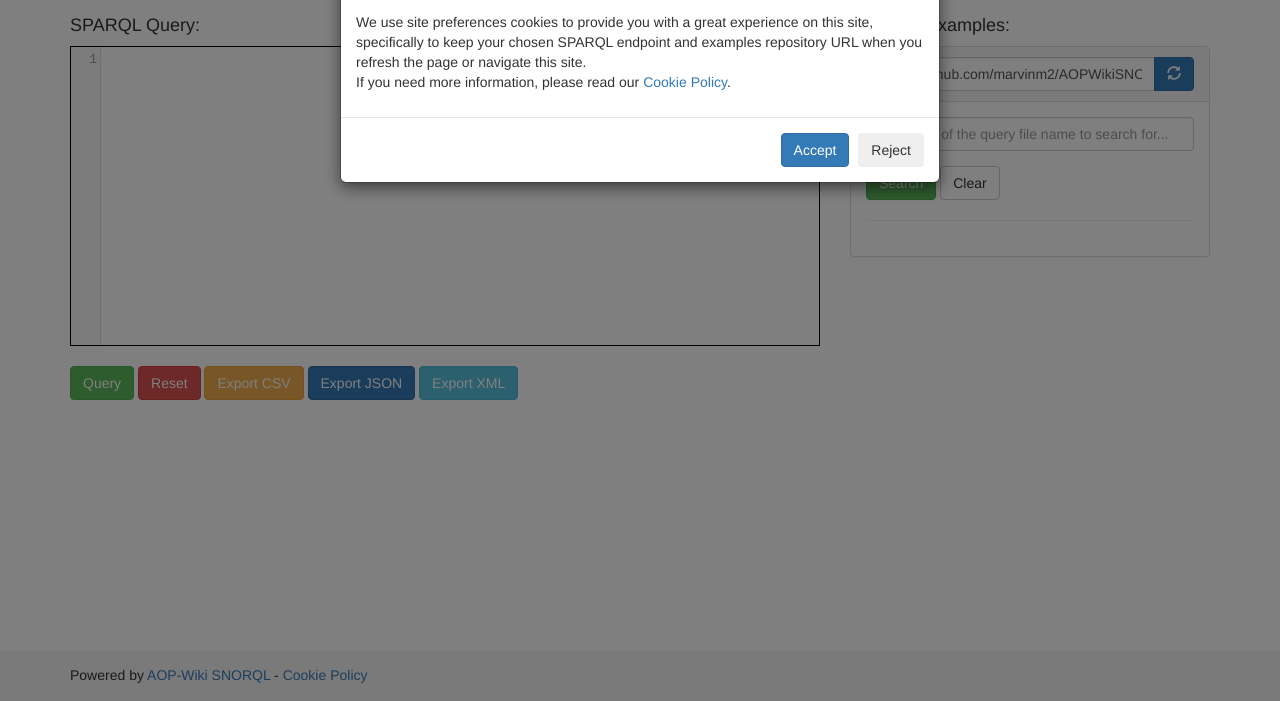
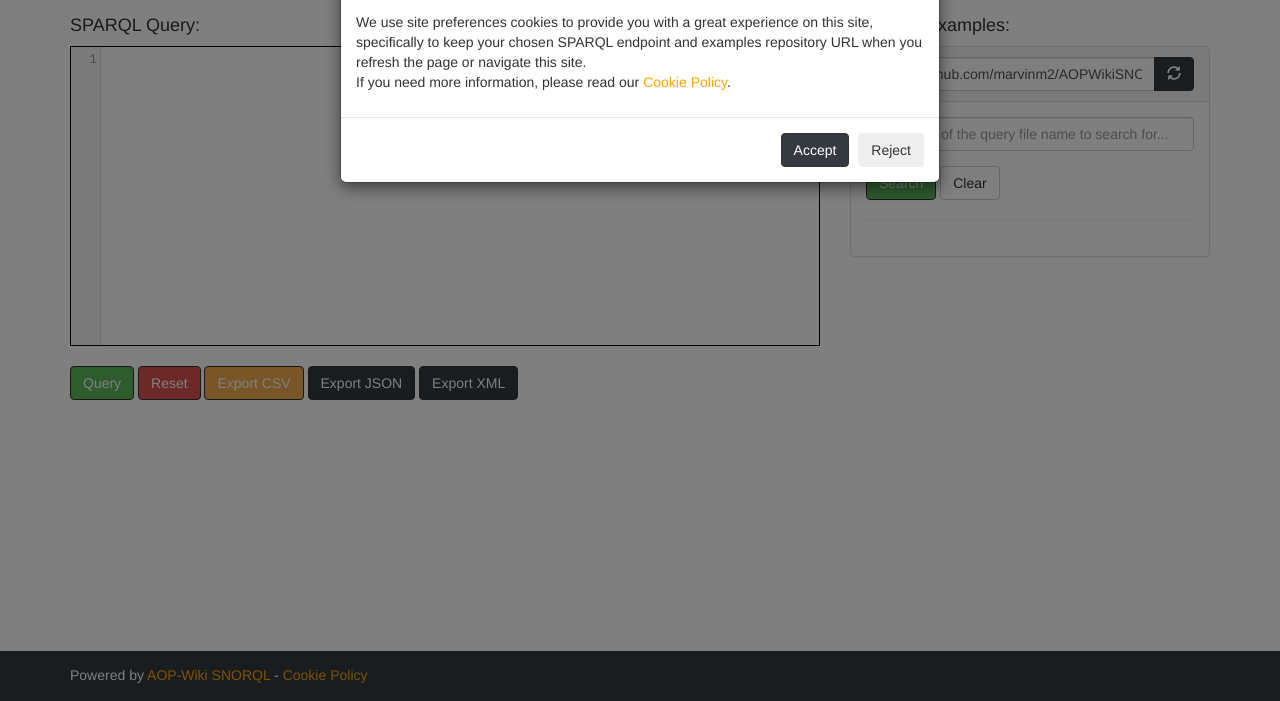
Before and after one commit to egonw/aopwiki-snorql-extended, a plain HTML site: page index.html in a window 1280 px wide. Shown: the part 99-800 px from the top of the page. Drawn offline with Linux system fonts and the light colour scheme; no server answers.

Commit message:
visual changes

```diff
--- a/assets/css/style.css
+++ b/assets/css/style.css
@@ -5,8 +5,81 @@
 
 footer{
     height: 50px;
-    background-color: #f5f5f5;
+    background-color: #343a40;
+    color: white;
 }
+
+/* unvisited link */
+a:link {
+  color: orange;
+}
+
+/* visited link */
+a:visited {
+  color: green;
+}
+
+/* mouse over link */
+a:hover {
+  color: orange;
+}
+
+/* selected link */
+a:active {
+  color: orange;
+}
+
+.btn-success {
+    color: #fff;
+    background-color: #5cb85c;
+    border-color: #333;
+}
+.btn-success:hover {
+    color: #fff;
+    background-color:darkgreen;
+    border-color: #333;
+}
+.btn-danger {
+    color: #fff;
+    background-color: #d9534f;
+    border-color: #333;
+}
+.btn-danger:hover {
+    color: #fff;
+    background-color:darkred;
+    border-color: #333;
+}
+.btn-warning {
+    color: #fff;
+    background-color: #;
+    border-color: #333;
+}
+.btn-warning:hover {
+    color: #fff;
+    background-color:darkorange;
+    border-color: #333;
+}
+.btn-primary {
+    color: #fff;
+    background-color: #343a40;
+    border-color: #333;
+}
+.btn-primary:hover {
+    color: #fff;
+    background-color:darkorange;
+    border-color: #333;
+}
+.btn-info {
+    color: #fff;
+    background-color: #343a40;
+    border-color: #333;
+}
+.btn-info:hover {
+    color: #fff;
+    background-color:darkorange;
+    border-color: #333;
+}
+
 
 footer p{
     display: block;
@@ -16,8 +89,13 @@ footer p{
     margin-inline-end: 0px;
 }
 
+
 #result{
   margin-bottom: 50px;
+}
+
+.navbar-default {
+    background-color: #343a40;
 }
 
 .row{
--- a/assets/js/snorql.js
+++ b/assets/js/snorql.js
@@ -3,7 +3,7 @@ var _examples_repo = "https://github.com/marvinm2/AOPWikiSNORQL";
 var _defaultGraph = "";
 var _namespaces = snorql_namespacePrefixes;
 
-var _poweredByLink = 'https://github.com/marvinm2/snorql-extended';
+var _poweredByLink = 'https://github.com/marvinm2/aopwiki-snorql-extended';
 var _poweredByLabel = 'AOP-Wiki SNORQL';
 
 function setCookie(cname, cvalue){
--- a/index.html
+++ b/index.html
@@ -35,7 +35,7 @@
       <!-- <div class="container-fluid"> -->
       <div class="container">
         <div class="navbar-header">
-		  <a class="navbar-brand" id="index-page" href=""><img src="assets/images/aopwiki-snorql-logo.png" width="300" height="75" /></a>
+		  <a class="navbar-brand" id="index-page" href=""><img src="assets/images/aopwiki-snorql-logo.png" width="300" height="65" /></a>
         </div>
         <div id="navbar" class="navbar-collapse collapse">
 		  <ul class="nav navbar-nav">
@@ -123,7 +123,7 @@
 
 	<footer class="footer navbar-fixed-bottom">
 	  <div class="container">
-		<p>Powered by <a id="poweredby" href="#">Snorql</a> - <a href="cookies.html">Cookie Policy</a></p>
+		<p>Powered by <a id="poweredby" href="#" target="_blank">Snorql</a> - <a href="cookies.html" target="_blank">Cookie Policy</a></p>
 	  </div>
 	</footer>
 
```
Also changed, not shown: assets/images/aopwiki-snorql-logo.png (renamed from assets/images/AOP-Wiki-snorql-logo.png), assets/images/wikipathways-snorql-logo.png (deleted).
